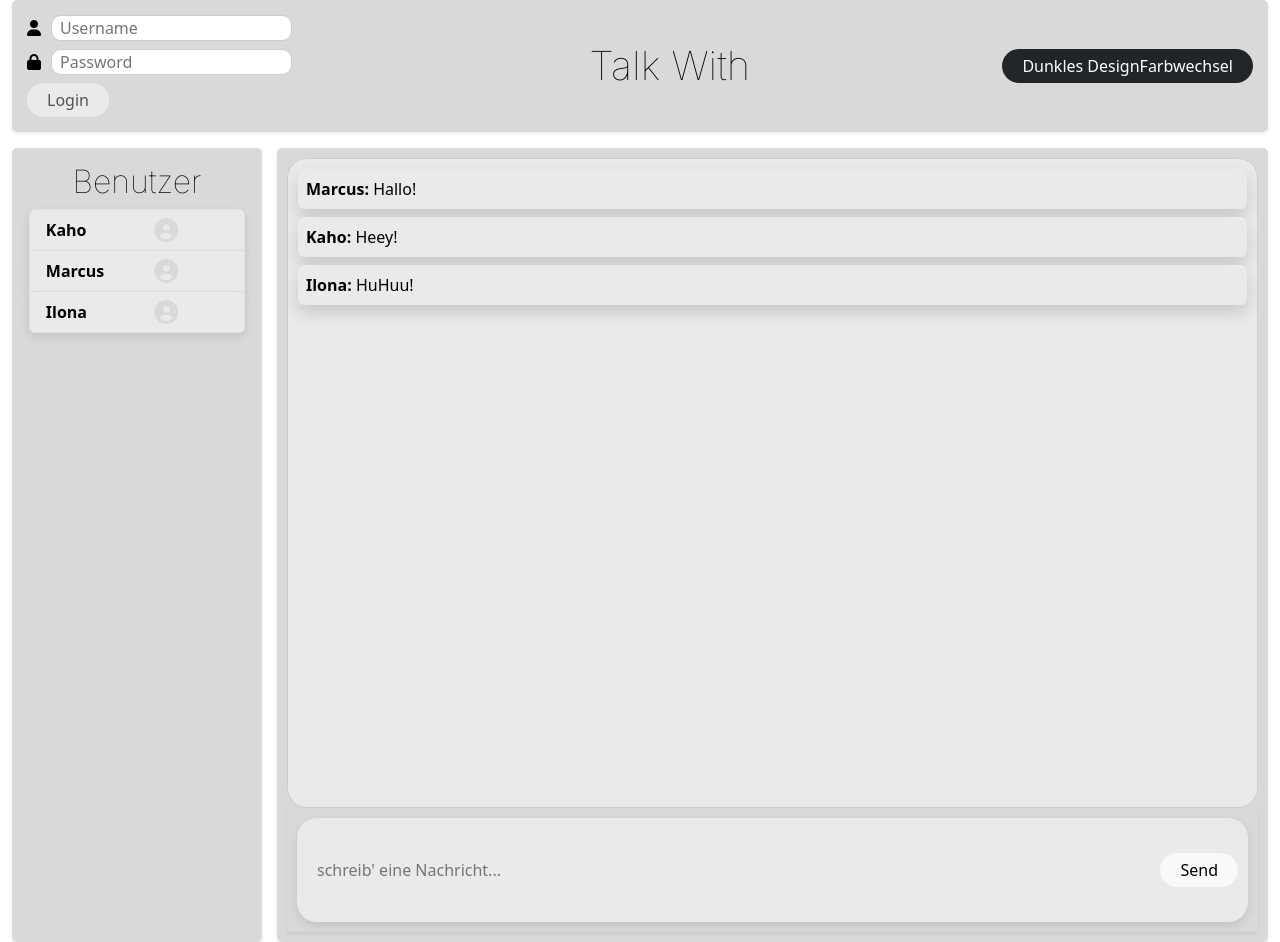
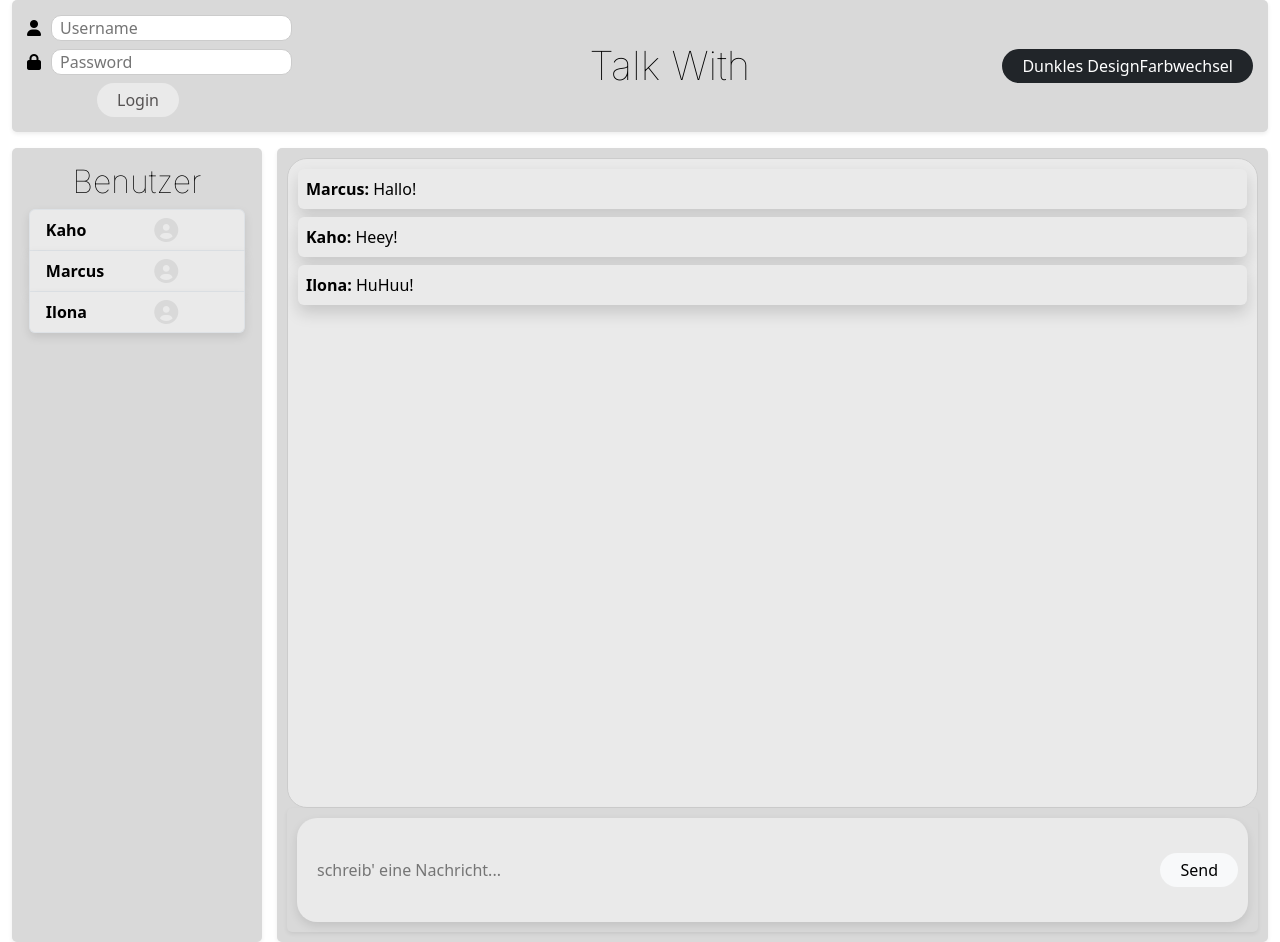
Before and after one commit to marcusBieber/TalkWith, a React (Vite) app in the folder frontend/: page / in a window 1280 px wide. Built offline with nearby package versions, Linux system fonts and the light colour scheme; no server answers.

Commit message:
Login button verschoben

```diff
--- a/frontend/src/Components/Login.jsx
+++ b/frontend/src/Components/Login.jsx
@@ -46,6 +46,7 @@ function Login() {
             className={`btn btn-custom ${darkMode ? "btn-dark" : "btn-light"}`}
             style={{
               backgroundColor: darkMode ? "#555" : "#EAEAEA",
+              margin: "0px 0px 0px 70px",
               color: darkMode ? "#ffffff" : "#565353",
             }}
           >
```
